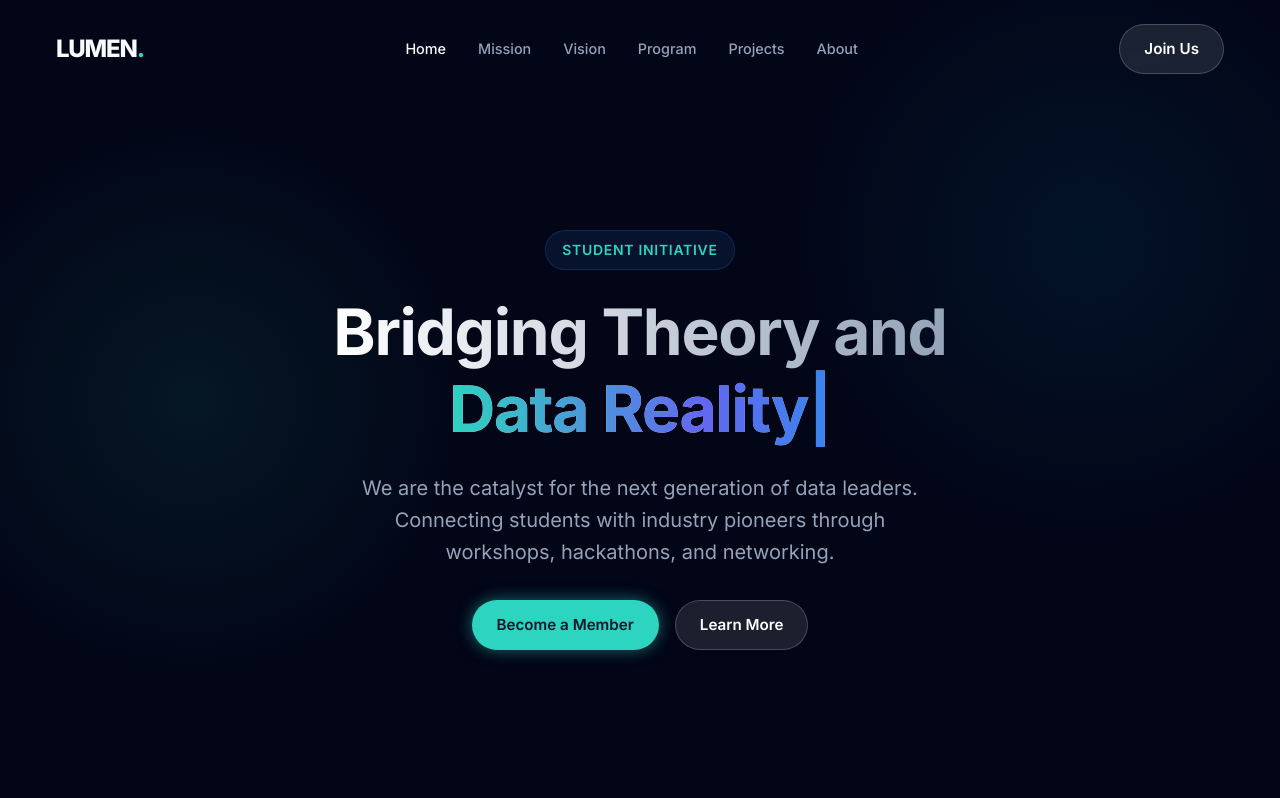
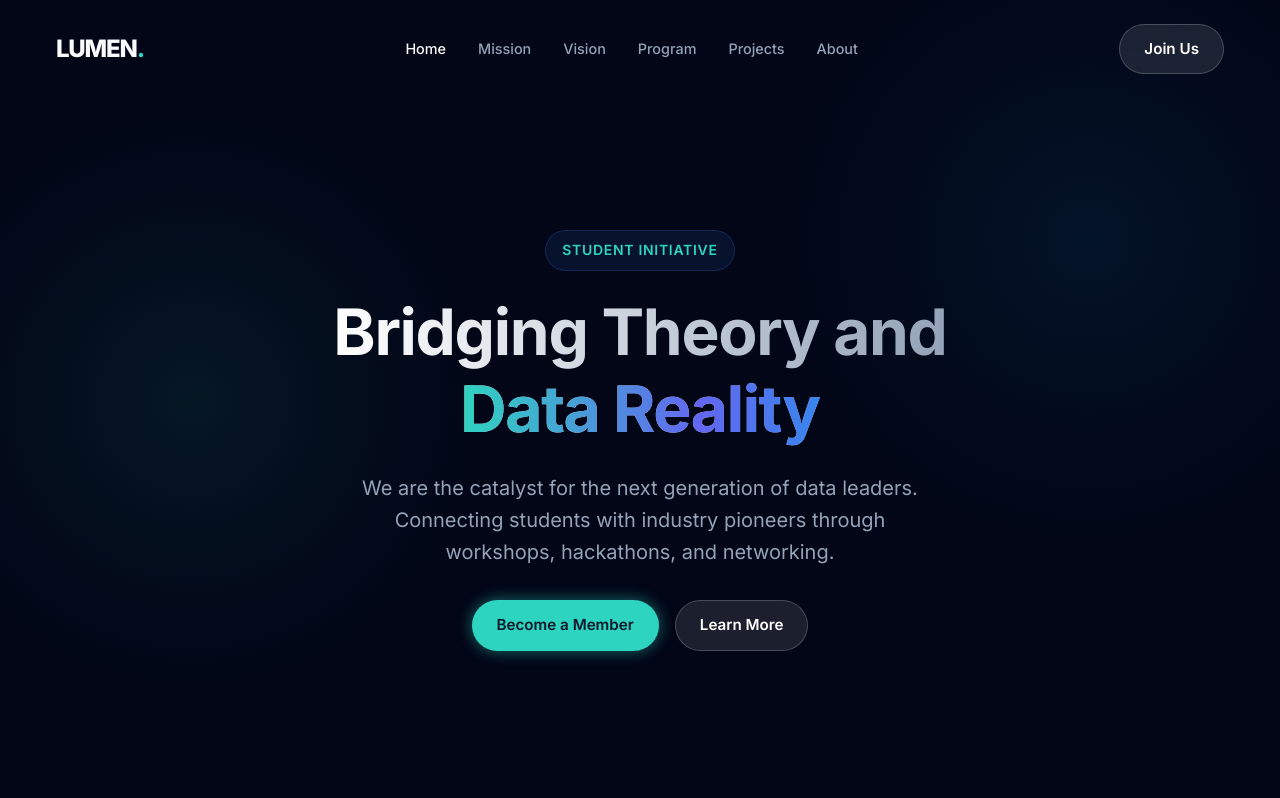
Before and after one commit to leonleidner/LUMEN, a Next.js app: page / in a window 1280 px wide. Shown: the top 798 px of the page. Built offline with nearby package versions, Linux system fonts and the light colour scheme.

Commit message:
fix: remove | on landing page

```diff
--- a/src/app/page.js
+++ b/src/app/page.js
@@ -22,7 +22,7 @@ export default function Home() {
                             className="text-gradient-animated"
                         >
                             {displayText}
-                            <span className="cursor">|</span>
+                            <span className="cursor"></span>
                         </span>
                     </h1>
                     <p className="fade-in-up delay-300" style={{ fontSize: '1.25rem', marginTop: '1.5rem', maxWidth: '600px', marginLeft: 'auto', marginRight: 'auto' }}>
```
